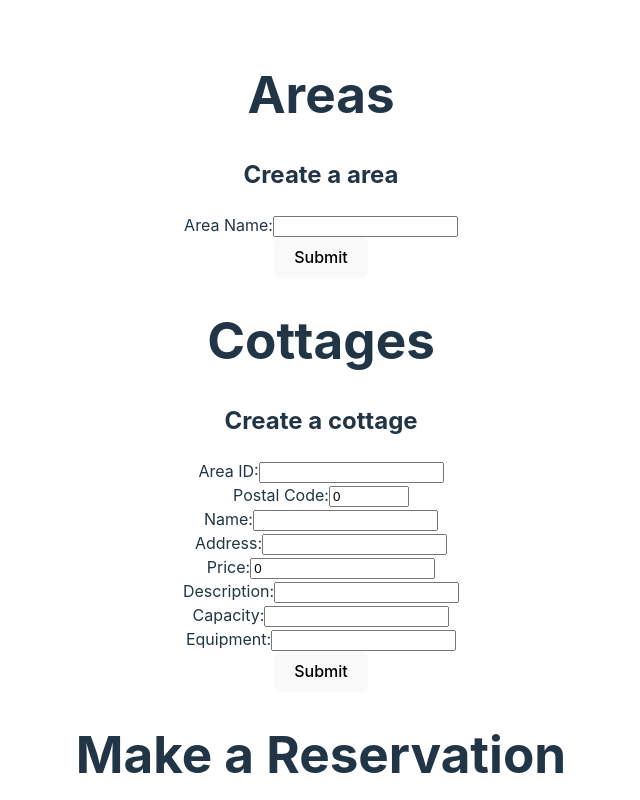
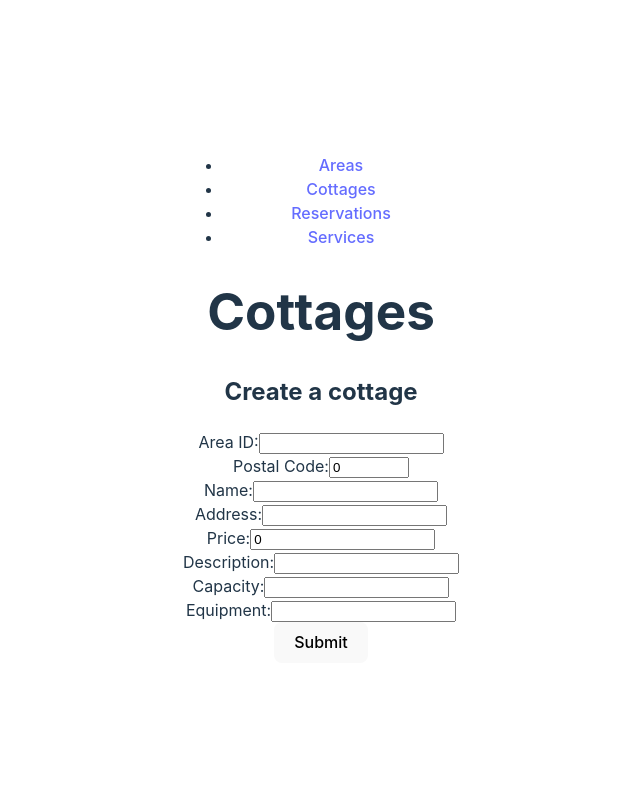
Before and after one commit to leeviallu/cottage-booking-system-frontend, a React (Vite) app: page /cottages in a window 1280 px wide. Shown: the top 800 px of the page, without its empty margins (319-959 px from the left). Built offline with nearby package versions, Linux system fonts and the light colour scheme.

Commit message:
Added routes

```diff
--- a/package.json
+++ b/package.json
@@ -12,7 +12,8 @@
   "dependencies": {
     "axios": "^1.6.8",
     "react": "^18.2.0",
-    "react-dom": "^18.2.0"
+    "react-dom": "^18.2.0",
+    "react-router-dom": "^6.22.3"
   },
   "devDependencies": {
     "@types/react": "^18.2.66",
--- a/src/App.jsx
+++ b/src/App.jsx
@@ -1,4 +1,6 @@
 import './App.css'
+import { BrowserRouter, Routes, Route } from "react-router-dom";
+import Layout from "./Layout";
 import Areas from './Areas'
 import Cottages from './Cottages'
 import Reservations from './Reservations'
@@ -6,12 +8,17 @@ import Services from './Services'
 
 function App() {
   return (
-    <>
-      <Areas />
-      <Cottages />
-      <Reservations />
-      <Services />
-    </>
+    <BrowserRouter>
+      <Routes>
+        <Route path="/" element={<Layout />}>
+          <Route index path="areas" element={<Areas />} />
+          <Route path="cottages" element={<Cottages />} />
+          <Route path="reservations" element={<Reservations />} />
+          <Route path="services" element={<Services />} />
+        </Route>
+      </Routes>
+    </BrowserRouter>
+
   )
 }
 
--- /dev/null
+++ b/src/Layout.jsx
@@ -0,0 +1,27 @@
+import { Outlet, Link } from "react-router-dom";
+
+const Layout = () => {
+  return (
+    <>
+      <nav>
+        <ul>
+          <li>
+            <Link to="/areas">Areas</Link>
+          </li>
+          <li>
+            <Link to="/cottages">Cottages</Link>
+          </li>
+          <li>
+            <Link to="/reservations">Reservations</Link>
+          </li>
+          <li>
+            <Link to="/services">Services</Link>
+          </li>
+        </ul>
+      </nav>
+      <Outlet />
+    </>
+  );
+};
+
+export default Layout;
```
Also changed, not shown: 1 other file (tests, documents, lock files or other folders).
